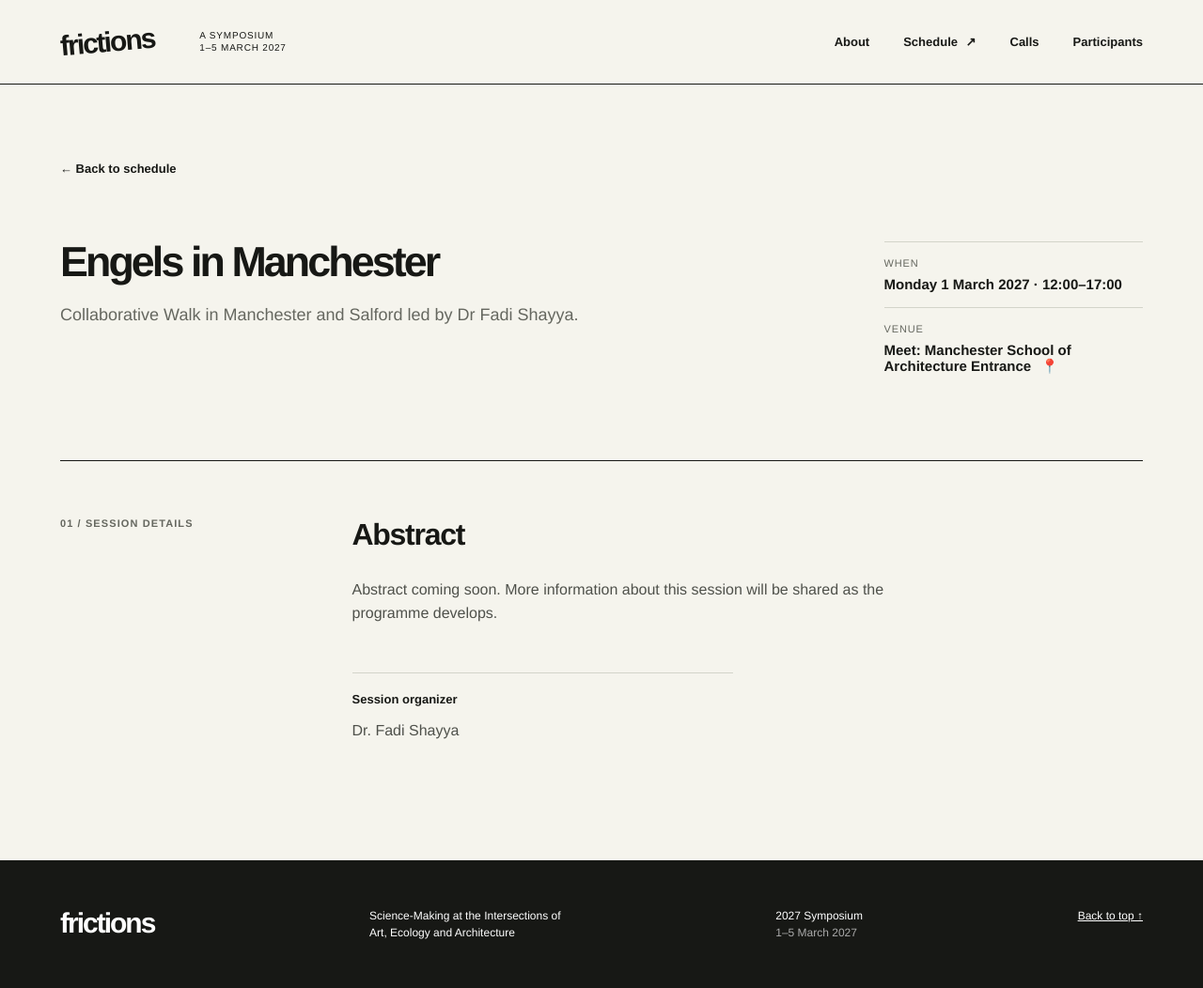
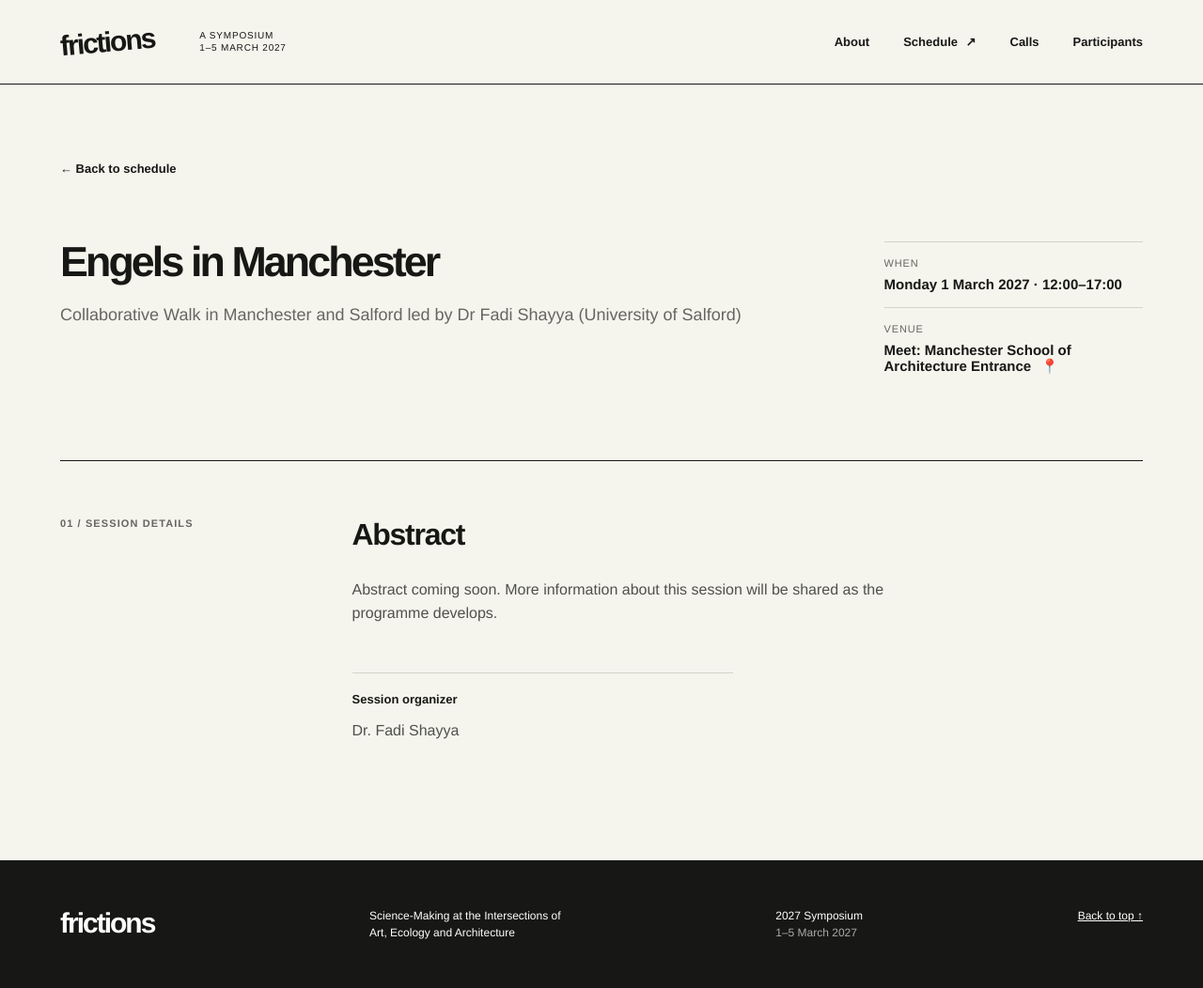
Before and after one commit to rtbs-atlas/frictions.github.io, a Jekyll site: the page built from _events/Engels.md, in a window 1280 px wide. Shown: the whole page at 94% size. Built offline with Jekyll 4.4.1, drawn with Linux system fonts in a browser that asks for light colours.

Commit message:
Modify category description for Engels event
Updated the category to include the University of Salford.

```diff
--- a/_events/Engels.md
+++ b/_events/Engels.md
@@ -1,6 +1,6 @@
 ---
 title: Engels in Manchester
-category: Collaborative Walk in Manchester and Salford led by Dr Fadi Shayya.
+category: Collaborative Walk in Manchester and Salford led by Dr Fadi Shayya (University of Salford)
 kind: workshop
 day: 1
 time: "12:00–17:00"
```
